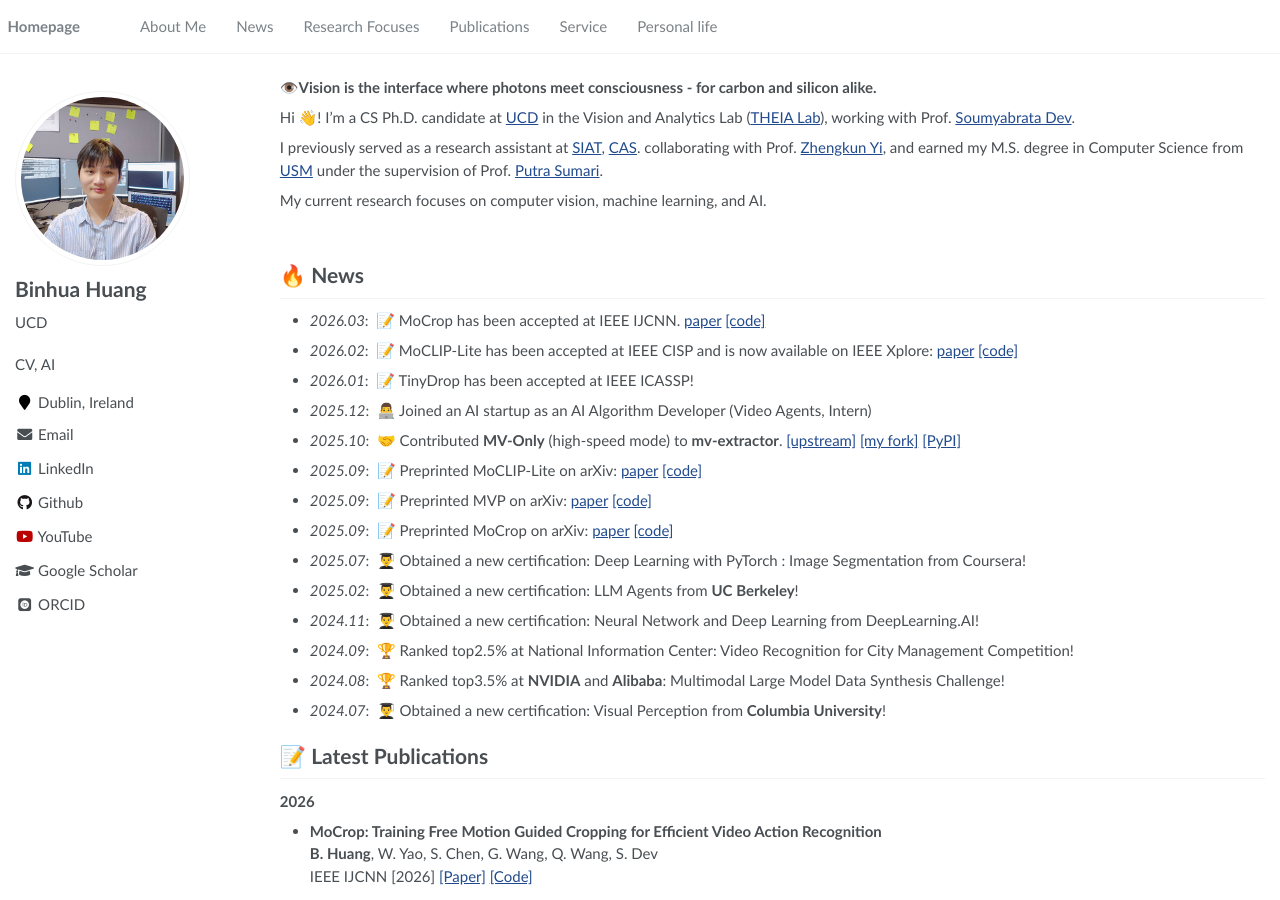
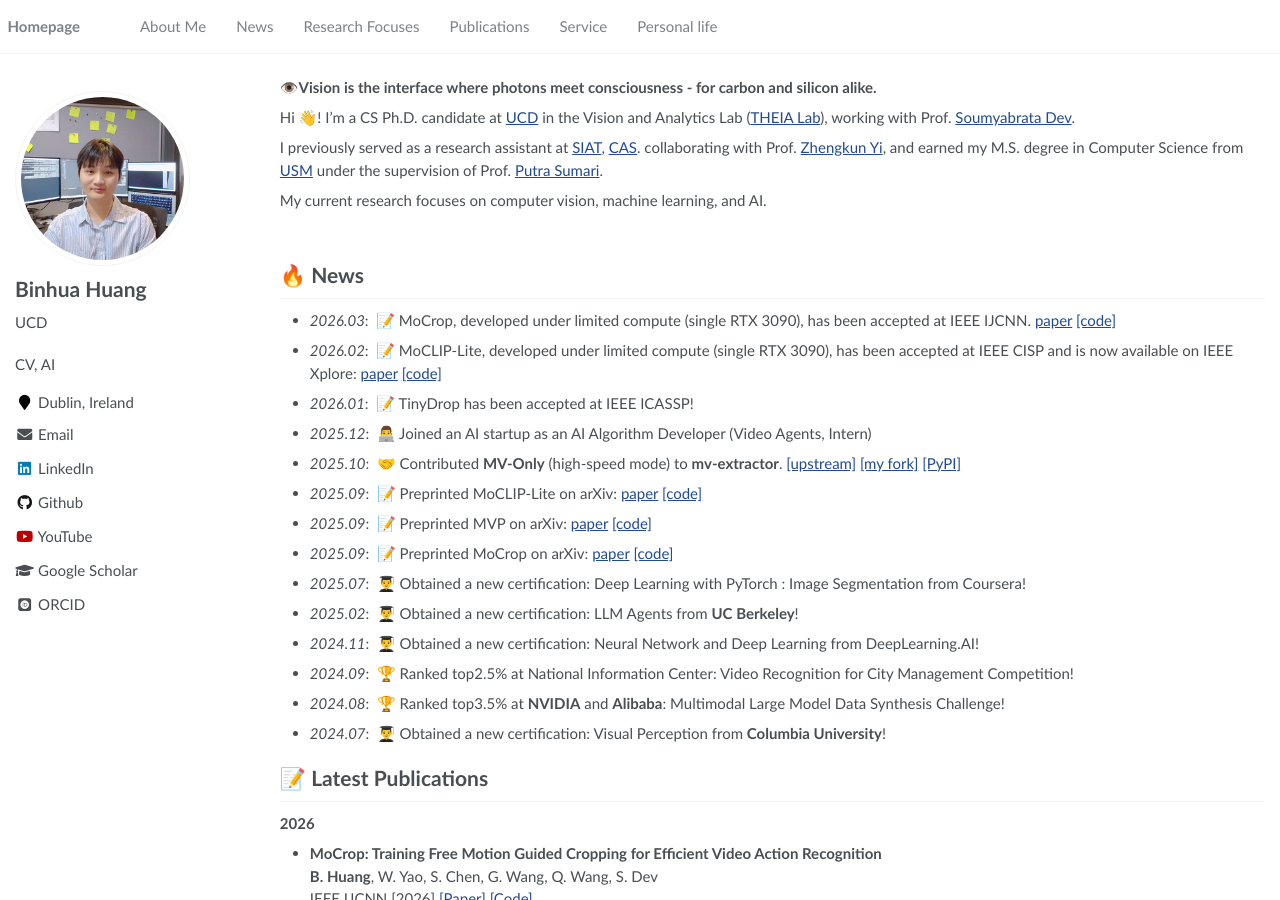
Before and after one commit to microa/microa.github.io, a Jekyll site: the page built from _pages/about.md, in a window 1280 px wide and 900 px high. Built offline with Jekyll 4.4.1, drawn with Linux system fonts in a browser that asks for light colours; some web fonts are replaced.

Commit message:
Update about.md

```diff
--- a/_pages/about.md
+++ b/_pages/about.md
@@ -35,8 +35,8 @@
 
 
 # 🔥 News
-- *2026.03*: &nbsp;📝 MoCrop has been accepted at IEEE IJCNN. [paper](https://arxiv.org/abs/2509.18473) [[code]](https://github.com/microa/MoCrop)
-- *2026.02*: &nbsp;📝 MoCLIP-Lite has been accepted at IEEE CISP and is now available on IEEE Xplore: [paper](https://ieeexplore.ieee.org/abstract/document/11259157) [[code]](https://github.com/microa/MoCLIP-Lite)
+- *2026.03*: &nbsp;📝 MoCrop, developed under limited compute (single RTX 3090), has been accepted at IEEE IJCNN. [paper](https://arxiv.org/abs/2509.18473) [[code]](https://github.com/microa/MoCrop)
+- *2026.02*: &nbsp;📝 MoCLIP-Lite, developed under limited compute (single RTX 3090), has been accepted at IEEE CISP and is now available on IEEE Xplore: [paper](https://ieeexplore.ieee.org/abstract/document/11259157) [[code]](https://github.com/microa/MoCLIP-Lite)
 - *2026.01*: &nbsp;📝 TinyDrop has been accepted at IEEE ICASSP!
 - *2025.12*: &nbsp;👨‍💻 Joined an AI startup as an AI Algorithm Developer (Video Agents, Intern)
 - *2025.10*: &nbsp;🤝 Contributed **MV-Only** (high-speed mode) to **mv-extractor**. [[upstream]](https://github.com/LukasBommes/mv-extractor) [[my fork]](https://github.com/microa/hs-mv-extractor) [[PyPI]](https://pypi.org/project/motion-vector-extractor/)
```
